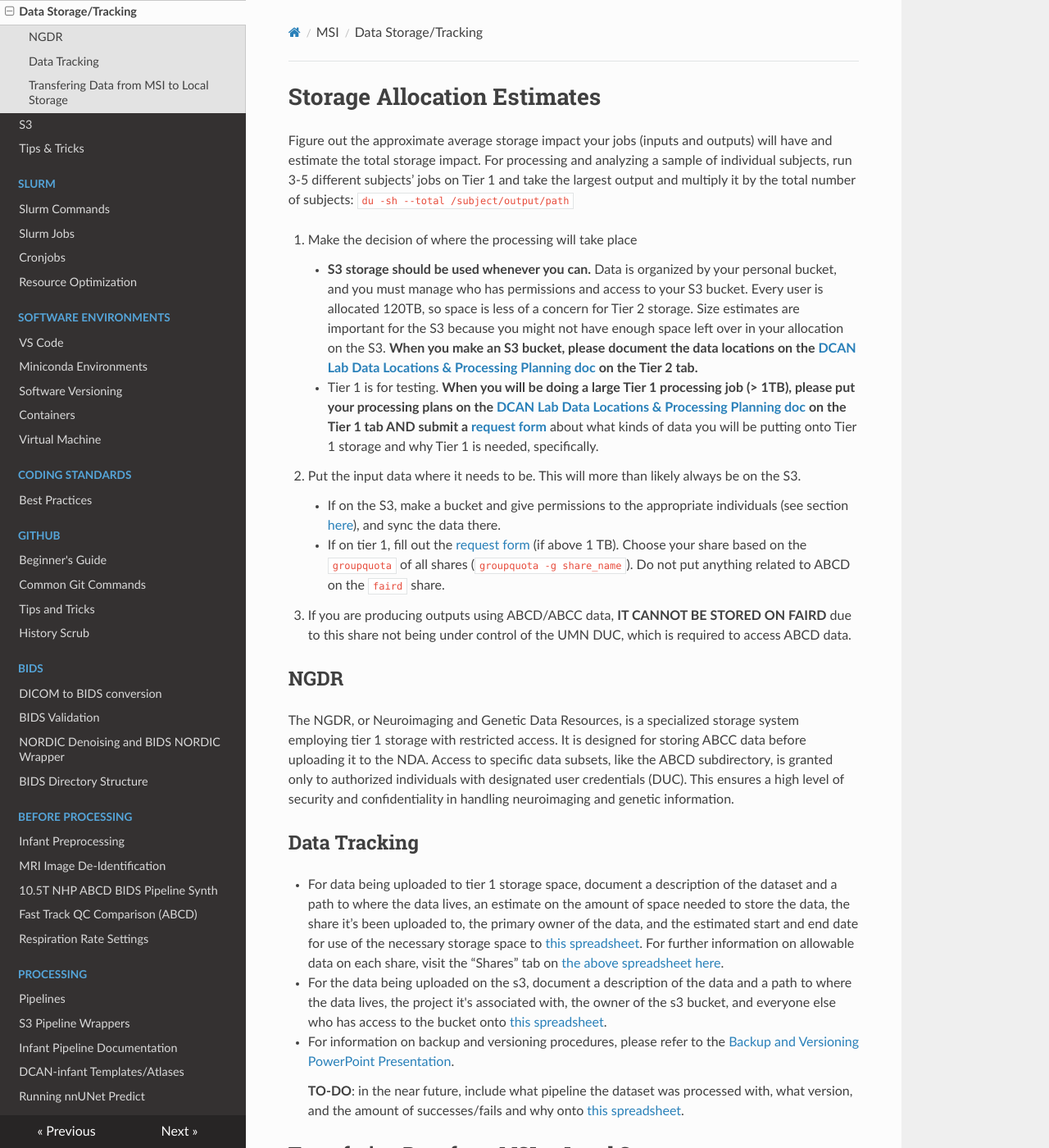
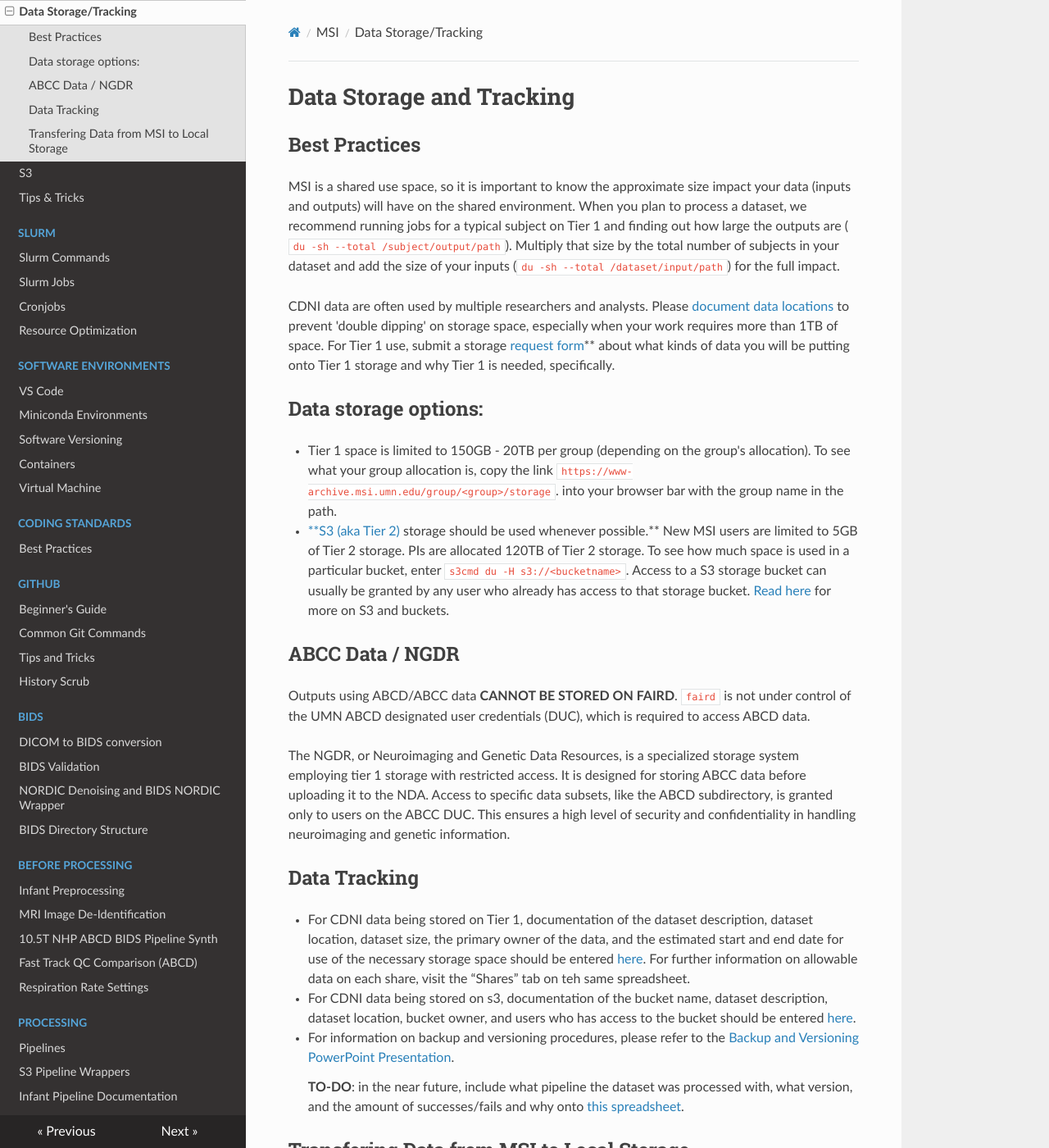
Before and after one commit to DCAN-Labs/cdni-brain, an MkDocs documentation site: the page built from docs/storage.md, in a window 1280 px wide and 1400 px high. Shown: the whole window at 82% size. Built offline with MkDocs 1.6.1, drawn with Linux system fonts in a browser that asks for light colours; nearby versions of some CDN libraries.

Commit message:
Update storage.md

```diff
--- a/docs/storage.md
+++ b/docs/storage.md
@@ -1,29 +1,28 @@
-# Storage Allocation Estimates
 
-Figure out the approximate average storage impact your jobs (inputs and outputs) will have and estimate the total storage impact. For processing and analyzing a sample of individual subjects, run 3-5 different subjects’ jobs on Tier 1 and take the largest output and multiply it by the total number of subjects: `du -sh --total /subject/output/path`
+# Data Storage and Tracking
 
-16. Make the decision of where the processing will take place
+## Best Practices
+MSI is a shared use space, so it is important to know the approximate size impact your data (inputs and outputs) will have on the shared environment. When you plan to process a dataset, we recommend running jobs for a typical subject on Tier 1 and finding out how large the outputs are ( `du -sh --total /subject/output/path`). Multiply that size by the total number of subjects in your dataset and add the size of your inputs (`du -sh --total /dataset/input/path`) for the full impact.
 
-    - **S3 storage should be used whenever you can.** Data is organized by your personal bucket, and you must manage who has permissions and access to your S3 bucket. Every user is allocated 120TB, so space is less of a concern for Tier 2 storage. Size estimates are important for the S3 because you might not have enough space left over in your allocation on the S3. **When you make an S3 bucket, please document the data locations on the [DCAN Lab Data Locations & Processing Planning doc](https://docs.google.com/spreadsheets/u/0/d/1QpKYJQqhuxoQhErBscAEev9npsd1RgKS8KdCL6FiuEo/edit) on the Tier 2 tab.**
+CDNI data are often used by multiple researchers and analysts. Please [document data locations](https://docs.google.com/spreadsheets/u/0/d/1QpKYJQqhuxoQhErBscAEev9npsd1RgKS8KdCL6FiuEo/edit) to prevent 'double dipping' on storage space, especially when your work requires more than 1TB of space. For Tier 1 use, submit a storage [request form](https://docs.google.com/forms/d/e/1FAIpQLSd1QI_Hmi3khwITVctnaDJYY2M1NegsAWYPR6AXoodUCrrpZw/viewform?usp=sf_link)** about what kinds of data you will be putting onto Tier 1 storage and why Tier 1 is needed, specifically.
 
-    - Tier 1 is for testing. **When you will be doing a large Tier 1 processing job (> 1TB), please put your processing plans on the [DCAN Lab Data Locations & Processing Planning doc](https://docs.google.com/spreadsheets/u/0/d/1QpKYJQqhuxoQhErBscAEev9npsd1RgKS8KdCL6FiuEo/edit) on the Tier 1 tab AND submit a [request form](https://docs.google.com/forms/d/e/1FAIpQLSd1QI_Hmi3khwITVctnaDJYY2M1NegsAWYPR6AXoodUCrrpZw/viewform?usp=sf_link)** about what kinds of data you will be putting onto Tier 1 storage and why Tier 1 is needed, specifically.
+## Data storage options:
 
-17. Put the input data where it needs to be. This will more than likely always be on the S3.
+* Tier 1 space is limited to 150GB - 20TB per group (depending on the group's allocation). To see what your group allocation is, copy the link `https://www-archive.msi.umn.edu/group/<group>/storage`. into your browser bar with the group name in the path.
 
-    - If on the S3, make a bucket and give permissions to the appropriate individuals (see section [here](s3.md)), and sync the data there.
+* [**S3 (aka Tier 2)](s3.md) storage should be used whenever possible.** New MSI users are limited to 5GB of Tier 2 storage. PIs are allocated 120TB of Tier 2 storage. To see how much space is used in a particular bucket, enter `s3cmd du -H s3://<bucketname>`. Access to a S3 storage bucket can usually be granted by any user who already has access to that storage bucket. [Read here](s3.md) for more on S3 and buckets.
 
-    - If on tier 1, fill out the [request form](https://docs.google.com/forms/d/e/1FAIpQLSd1QI_Hmi3khwITVctnaDJYY2M1NegsAWYPR6AXoodUCrrpZw/viewform?usp=sf_link) (if above 1 TB). Choose your share based on the `groupquota` of all shares (`groupquota -g share_name`). Do not put anything related to ABCD on the `faird` share.
+## ABCC Data / NGDR
 
-18. If you are producing outputs using ABCD/ABCC data, **IT CANNOT BE STORED ON FAIRD** due to this share not being under control of the UMN DUC, which is required to access ABCD data.
+Outputs using ABCD/ABCC data **CANNOT BE STORED ON FAIRD**. `faird` is not under control of the UMN ABCD designated user credentials (DUC), which is required to access ABCD data.
 
-## NGDR
-
-The NGDR, or Neuroimaging and Genetic Data Resources, is a specialized storage system employing tier 1 storage with restricted access. It is designed for storing ABCC data before uploading it to the NDA. Access to specific data subsets, like the ABCD subdirectory, is granted only to authorized individuals with designated user credentials (DUC). This ensures a high level of security and confidentiality in handling neuroimaging and genetic information.
+The NGDR, or Neuroimaging and Genetic Data Resources, is a specialized storage system employing tier 1 storage with restricted access. It is designed for storing ABCC data before uploading it to the NDA. Access to specific data subsets, like the ABCD subdirectory, is granted only to users on the ABCC DUC. This ensures a high level of security and confidentiality in handling neuroimaging and genetic information.
 
 ## Data Tracking
 
-* For data being uploaded to tier 1 storage space, document a description of the dataset and a path to where the data lives, an estimate on the amount of space needed to store the data, the share it’s been uploaded to, the primary owner of the data, and the estimated start and end date for use of the necessary storage space to [this spreadsheet](https://docs.google.com/spreadsheets/d/1QpKYJQqhuxoQhErBscAEev9npsd1RgKS8KdCL6FiuEo/edit#gid=870411543). For further information on allowable data on each share, visit the “Shares” tab on [the above spreadsheet here](https://docs.google.com/spreadsheets/d/1QpKYJQqhuxoQhErBscAEev9npsd1RgKS8KdCL6FiuEo/edit#gid=2135306680).
-* For the data being uploaded on the s3, document a description of the data and a path to where the data lives, the project it's associated with, the owner of the s3 bucket, and everyone else who has access to the bucket onto [this spreadsheet](https://docs.google.com/spreadsheets/u/0/d/1QpKYJQqhuxoQhErBscAEev9npsd1RgKS8KdCL6FiuEo/edit).
+* For CDNI data being stored on Tier 1, documentation of the dataset description, dataset location, dataset size, the primary owner of the data, and the estimated start and end date for use of the necessary storage space should be entered [here](https://docs.google.com/spreadsheets/d/1QpKYJQqhuxoQhErBscAEev9npsd1RgKS8KdCL6FiuEo/edit#gid=870411543). For further information on allowable data on each share, visit the “Shares” tab on teh same spreadsheet.
+
+* For CDNI data being stored on s3, documentation of the bucket name, dataset description, dataset location, bucket owner, and users who has access to the bucket should be entered [here](https://docs.google.com/spreadsheets/u/0/d/1QpKYJQqhuxoQhErBscAEev9npsd1RgKS8KdCL6FiuEo/edit).
 
 * For information on backup and versioning procedures, please refer to the [Backup and Versioning PowerPoint Presentation](https://docs.google.com/presentation/d/1UiXIvrsQNqVTgAtFib7Lvk2wOdcRSPTcUfG1zme4fqs/edit#slide=id.g149c53b2342_0_205).
 
```
